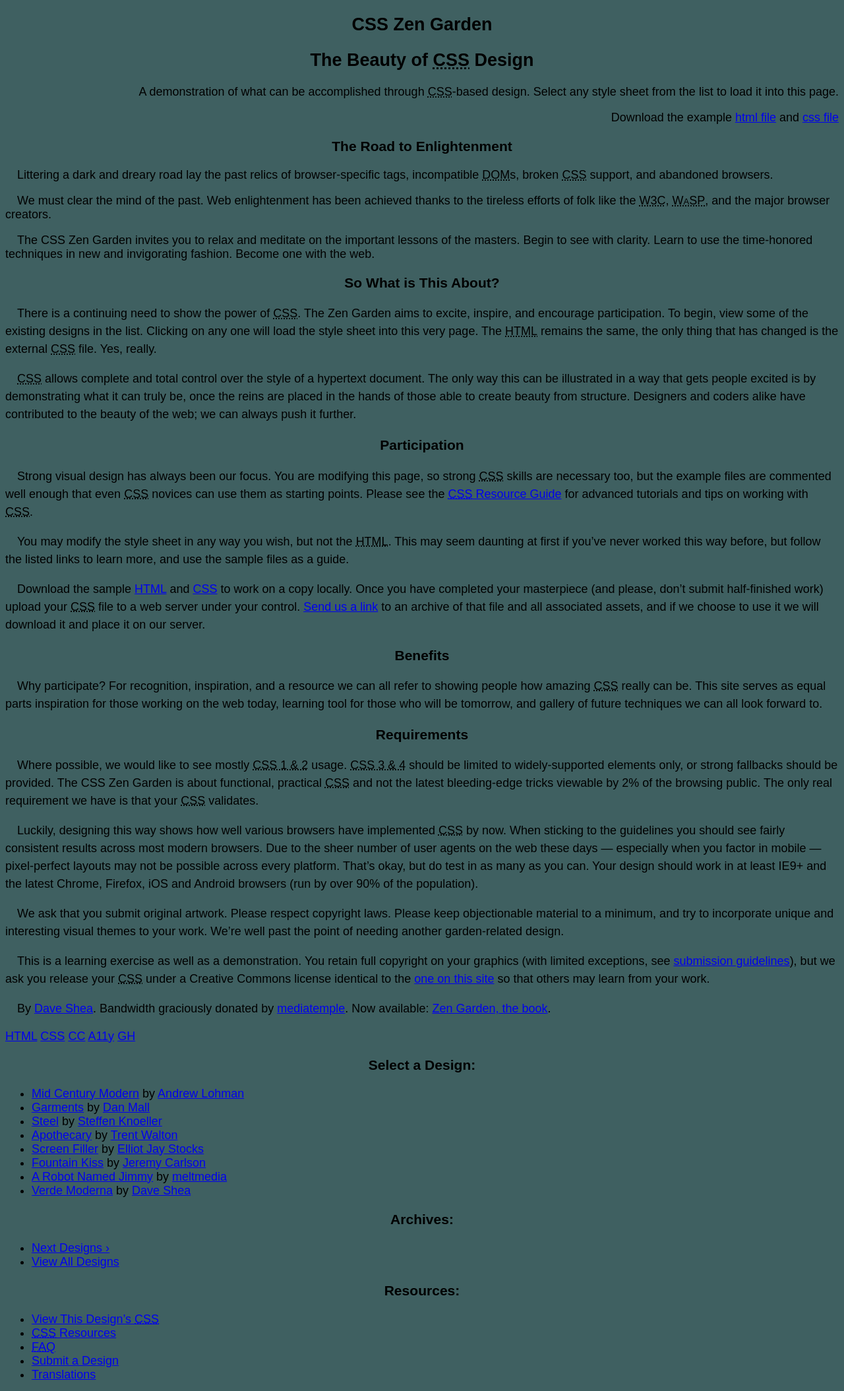
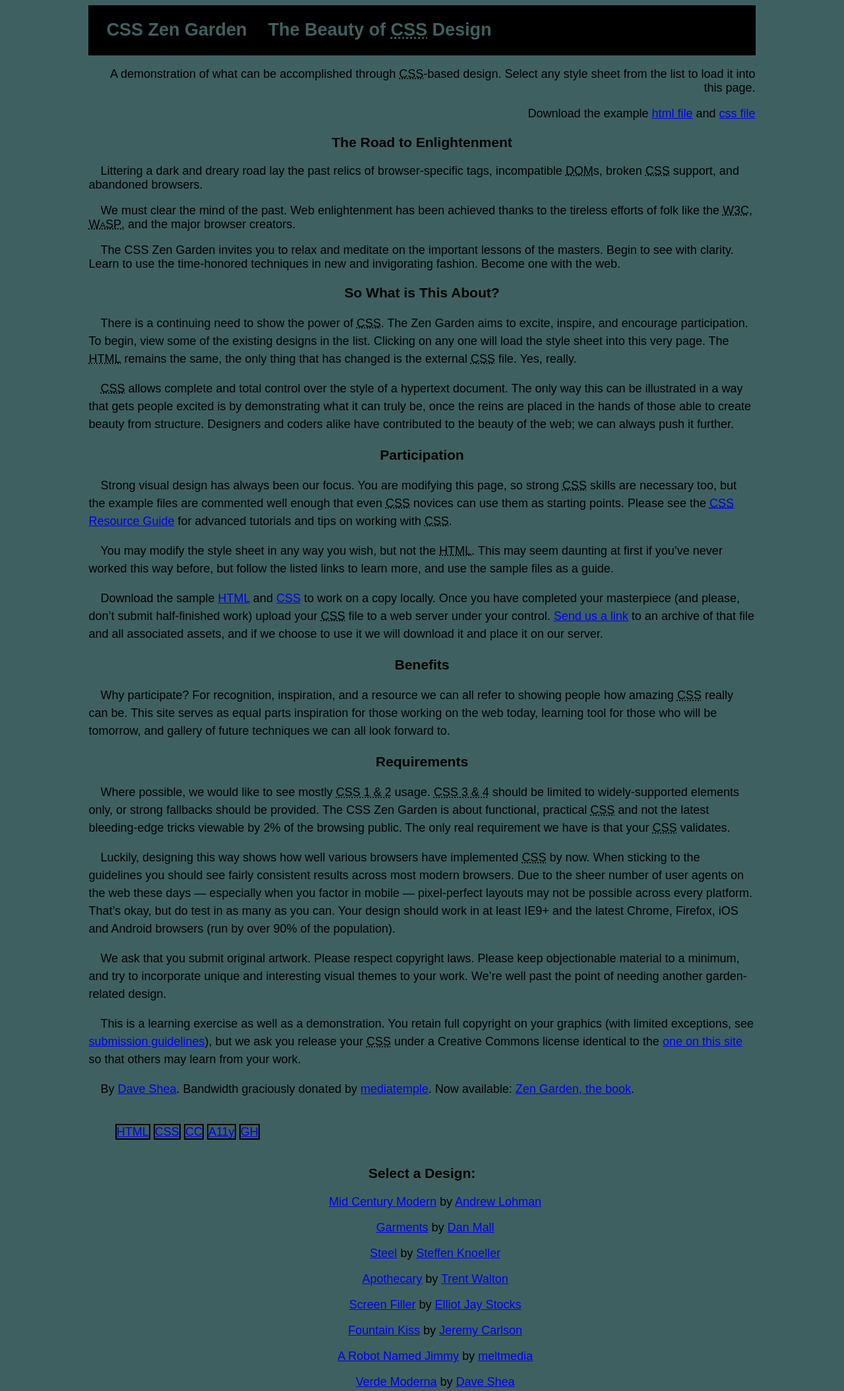
Before and after one commit to LeandroRodrigues117/desenvolve-introducao-web, a plain HTML site: page CSS Zen Garden/index.html in a window 1280 px wide. Shown: the top 2109 px of the page at 66% size. Drawn offline with Linux system fonts and the light colour scheme.

Commit message:
Add files via upload

```diff
--- a/CSS Zen Garden/style.css
+++ b/CSS Zen Garden/style.css
@@ -6,6 +6,57 @@
 .background { color: #3F6061; }
     .principal { color: #000000;}
 */
+
+.main footer{
+    margin: 4%;
+}
+
+.main footer a{
+     border: solid 2px #000000;
+     padding: 0,5em;
+     display: inline;
+
+}
+
+aside ul {
+    list-style-type: none;
+}
+
+aside ul li {
+    margin: 1em;
+    text-align: center;
+}
+
+
+
+.page-wrapper {
+     width: 80%;
+     max-width: 1280px;
+     margin: auto;
+}
+
+#zen-intr {
+     height: 550px;
+}
+
+#design-archives{
+    display: none;
+}
+
+#zen-intro header{
+    background-color:#000000;
+    color:#3F6061;
+}
+
+#zen-intro header h1, #zen-intro header h2{
+    display: inline-block;
+}
+
+#zen-intro header h1 {
+      margin-left: 1em;
+      margin-right: 1em;
+}
+
 
 html {
 
```
